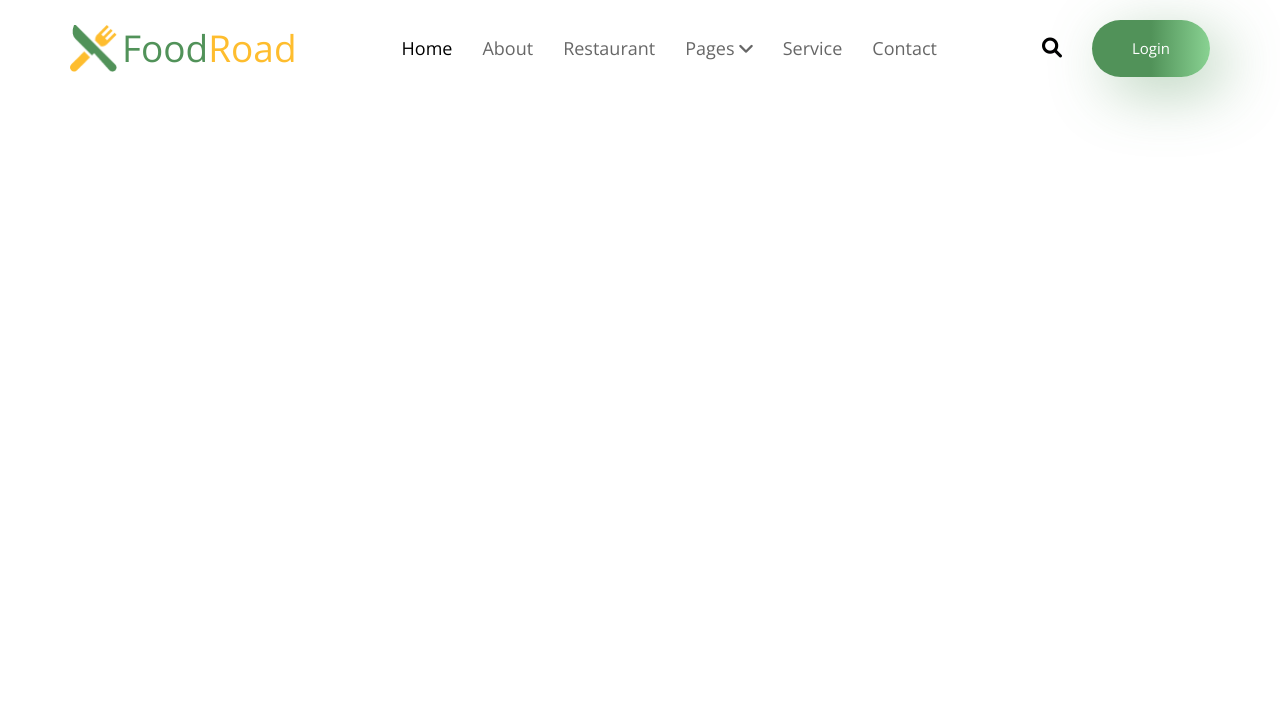
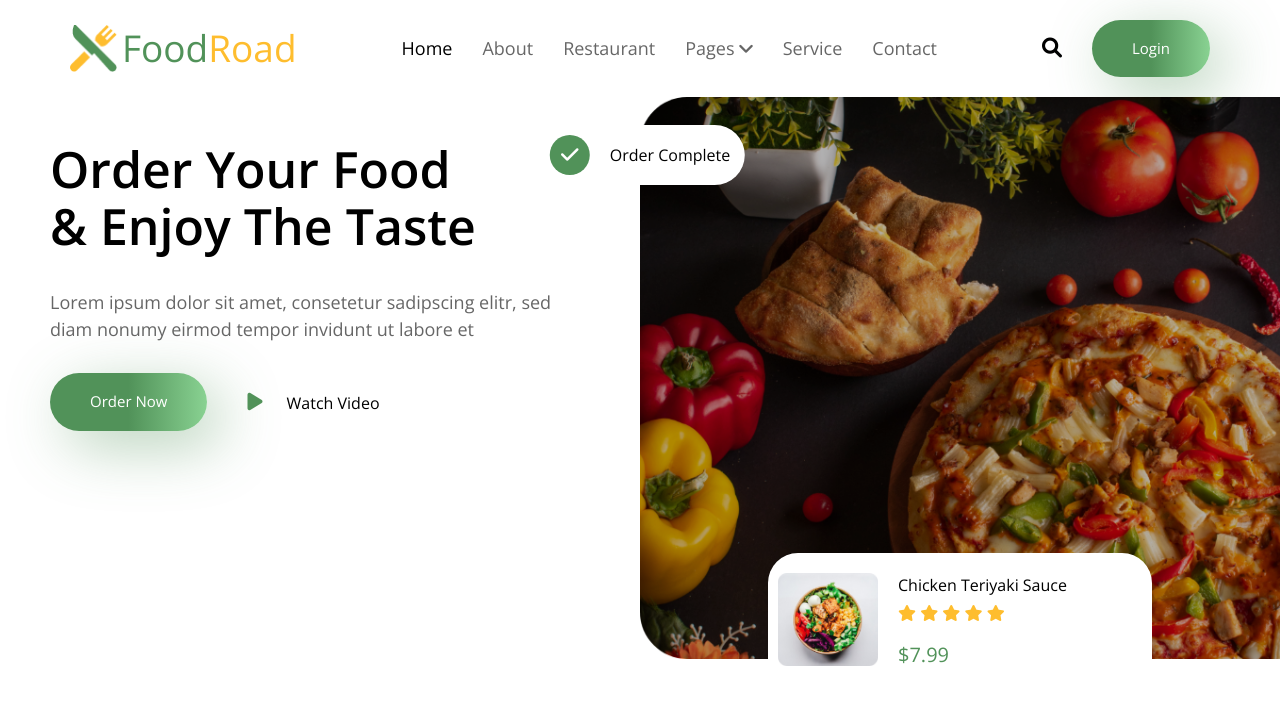
Before and after one commit to Cisco1cisco/FoodRoad-Template, a plain HTML site: page index.html in a window 1280 px wide. Drawn offline with nearby package versions, Linux system fonts and the light colour scheme.

Commit message:
Added the Landing section

```diff
--- a/css/main.css
+++ b/css/main.css
@@ -302,3 +302,230 @@ header .mob-list ul li.sub-list:hover ul {
 }
 
 /* End Header */
+
+/* Start Landing */
+
+.landing {
+  display: flex;
+  justify-content: space-between;
+}
+
+@media (max-width: 768px) {
+  .landing {
+    flex-direction: column;
+  }
+}
+
+.landing .text {
+  padding: 10px 50px;
+  width: 50%;
+}
+
+@media (max-width: 768px) {
+  .landing .text {
+    width: 100%;
+    margin-bottom: 50px;
+  }
+}
+
+.landing .text h1 {
+  font-size: 50px;
+  color: var(--bl-color, #000);
+  font-weight: 600;
+  width: 80%;
+}
+
+@media (max-width: 991px) {
+  .landing .text h1 {
+    font-size: 40px;
+  }
+}
+
+@media (max-width: 768px) {
+  .landing .text h1 {
+    font-size: 35px;
+  }
+}
+
+.landing .text p {
+  color: var(--para-color, rgba(0, 0, 0, 60%));
+  font-size: 18px;
+  line-height: 1.5;
+}
+
+@media (max-width: 768px) {
+  .landing .text p {
+    font-size: 16px;
+  }
+}
+
+.landing .text .bu {
+  display: flex;
+  align-items: center;
+  margin-top: 30px;
+}
+
+.landing .text .bu a {
+  min-width: 140px;
+}
+
+@media (max-width: 991px) {
+  .landing .text .bu a {
+    padding: 20px 30px;
+  }
+}
+
+.landing .text .bu span {
+  display: block;
+  margin-left: 40px;
+  cursor: pointer;
+}
+
+@media (max-width: 991px) {
+  .landing .text .bu span {
+    margin-left: 20px;
+  }
+}
+
+.landing .text .bu span i {
+  color: var(--main-color, #519259);
+  font-size: 20px;
+  margin-right: 20px;
+}
+
+@media (max-width: 991px) {
+  .landing .text .bu span i {
+    margin-right: 10px;
+  }
+}
+
+.landing .photo {
+  position: relative;
+  width: 50%;
+}
+
+@media (max-width: 991px) {
+  .landing .photo {
+    height: fit-content;
+  }
+}
+
+@media (max-width: 768px) {
+  .landing .photo {
+    width: 100%;
+  }
+}
+
+.landing .photo .com {
+  position: absolute;
+  top: 5%;
+  left: 0;
+  background-color: white;
+  display: flex;
+  align-items: center;
+  padding: 10px 15px;
+  border-radius: 30px;
+  -webkit-border-radius: 30px;
+  -moz-border-radius: 30px;
+  -ms-border-radius: 30px;
+  -o-border-radius: 30px;
+  transform: translateX(-50%);
+  -webkit-transform: translateX(-50%);
+  -moz-transform: translateX(-50%);
+  -ms-transform: translateX(-50%);
+  -o-transform: translateX(-50%);
+}
+
+@media (max-width: 768px) {
+  .landing .photo .com {
+    display: none;
+  }
+}
+
+.landing .photo .com .icon {
+  width: 40px;
+  height: 40px;
+  background-color: var(--main-color, #519259);
+  display: flex;
+  align-items: center;
+  justify-content: center;
+  font-size: 20px;
+  color: white;
+  border-radius: 50%;
+  -webkit-border-radius: 50%;
+  -moz-border-radius: 50%;
+  -ms-border-radius: 50%;
+  -o-border-radius: 50%;
+  margin-right: 20px;
+}
+
+.landing .photo .bar {
+  position: absolute;
+  bottom: -30px;
+  left: 50%;
+  transform: translateX(-50%);
+  -webkit-transform: translateX(-50%);
+  -moz-transform: translateX(-50%);
+  -ms-transform: translateX(-50%);
+  -o-transform: translateX(-50%);
+  display: flex;
+  align-items: center;
+  background-color: white;
+  padding: 20px 10px;
+  border-radius: 30px;
+  -webkit-border-radius: 30px;
+  -moz-border-radius: 30px;
+  -ms-border-radius: 30px;
+  -o-border-radius: 30px;
+  width: 60%;
+}
+
+@media (max-width: 991px) {
+  .landing .photo .bar {
+    width: 70%;
+    bottom: -70px;
+  }
+}
+
+.landing .photo .bar img {
+  width: 100px;
+  margin-right: 20px;
+}
+
+.landing .photo .bar p {
+  color: var(--bl-color, #000);
+  margin-bottom: 10px;
+}
+
+.landing .photo .bar .rate {
+  color: var(--sec-color, #febd2e);
+  margin-bottom: 20px;
+}
+
+.landing .photo .bar .price {
+  color: var(--main-color, #519259);
+  font-size: 20px;
+}
+
+.landing .main-photo {
+  position: relative;
+}
+
+.landing .main-photo::before {
+  content: "";
+  position: absolute;
+  top: 0;
+  left: 0;
+  width: 100%;
+  height: 100%;
+  background-color: rgba(0, 0, 0, 30%);
+  border-top-left-radius: 8%;
+  border-bottom-left-radius: 8%;
+}
+
+.landing .main-photo img {
+  width: 100%;
+  vertical-align: top;
+}
+
+/* End Landing */
--- a/index.html
+++ b/index.html
@@ -81,5 +81,45 @@
       </div>
     </header>
     <!-- End Header -->
+    <!-- Start Landing -->
+    <div class="landing">
+      <div class="text">
+        <h1>Order Your Food & Enjoy The Taste</h1>
+        <p>
+          Lorem ipsum dolor sit amet, consetetur sadipscing elitr, sed diam
+          nonumy eirmod tempor invidunt ut labore et
+        </p>
+        <div class="bu">
+          <a href="#" class="button">Order Now</a>
+          <span><i class="fa-solid fa-play"></i> Watch Video</span>
+        </div>
+      </div>
+      <div class="photo">
+        <div class="main-photo">
+          <img src="./photos/land-1.png" alt="photo" />
+        </div>
+        <div class="com">
+          <div class="icon"><i class="fa-solid fa-check"></i></div>
+          <span>Order Complete</span>
+        </div>
+        <div class="bar">
+          <div class="image">
+            <img src="./photos/land-2.png" alt="photo" />
+          </div>
+          <div class="cont">
+            <p>Chicken Teriyaki Sauce</p>
+            <div class="rate">
+              <i class="fa-solid fa-star"></i>
+              <i class="fa-solid fa-star"></i>
+              <i class="fa-solid fa-star"></i>
+              <i class="fa-solid fa-star"></i>
+              <i class="fa-solid fa-star"></i>
+            </div>
+            <span class="price">$7.99</span>
+          </div>
+        </div>
+      </div>
+    </div>
+    <!-- End Landing -->
   </body>
 </html>
```
Also changed, not shown: photos/land-1.png (added), photos/land-2.png (added).
